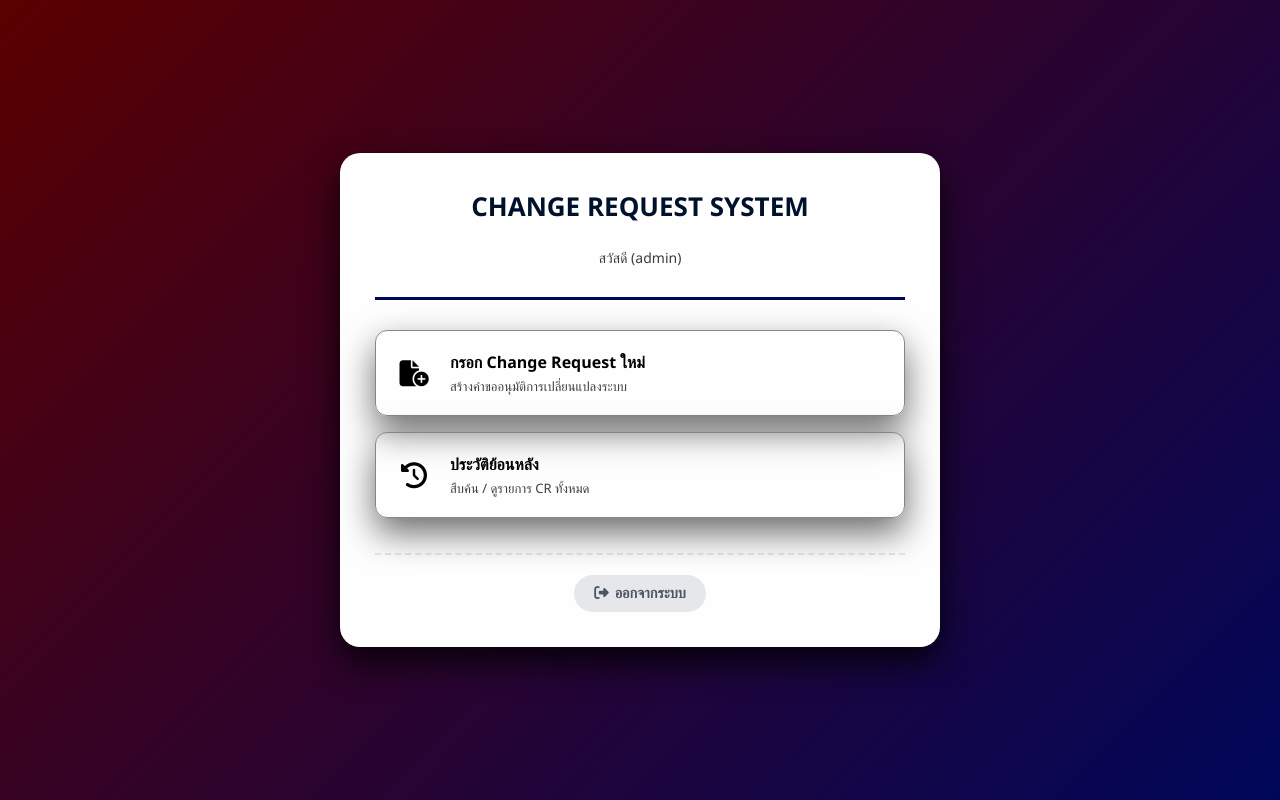
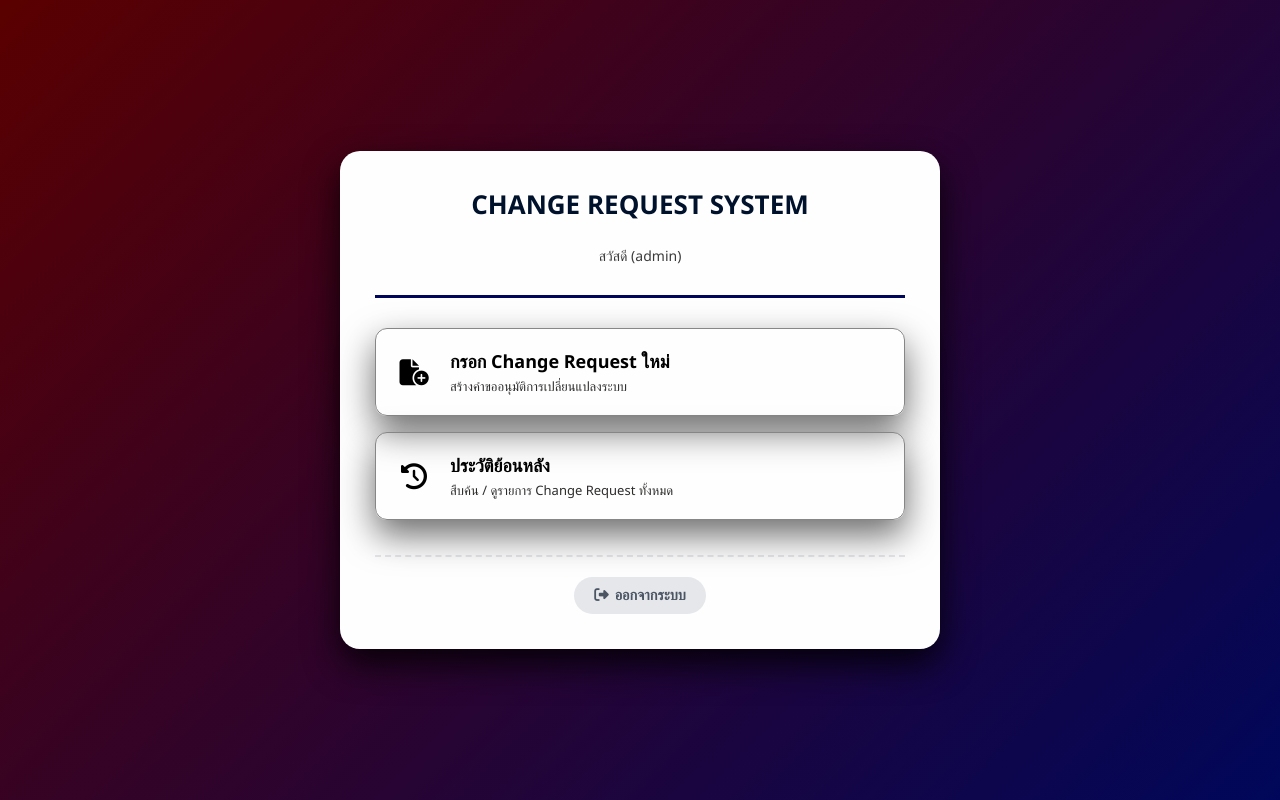
Before and after one commit to NTPmm11/IT, a Vue app in the folder frontend/: page /home in a window 1280 px wide. Built offline with nearby package versions, Linux system fonts and the light colour scheme; sample sign-in values are in the browser's storage.

Commit message:
Change color

```diff
--- a/frontend/src/views/HomeView.vue
+++ b/frontend/src/views/HomeView.vue
@@ -54,7 +54,7 @@ export default {
         <i class="fa-solid fa-clock-rotate-left"></i>
         <div>
           <h3>ประวัติย้อนหลัง</h3>
-          <p>สืบค้น / ดูรายการ CR ทั้งหมด</p>
+          <p>สืบค้น / ดูรายการ Change Request ทั้งหมด</p>
         </div>
       </RouterLink>
     </div>
@@ -107,12 +107,12 @@ export default {
 }
 
 .home-card h3 {
-  font-size: 16px;
+  font-size: 18px;
   margin-bottom: 4px;
 }
 
 .home-card p {
   font-size: 13px;
-  color: #443d39;
+  color: #2e2d2c;
 }
 </style>
```
